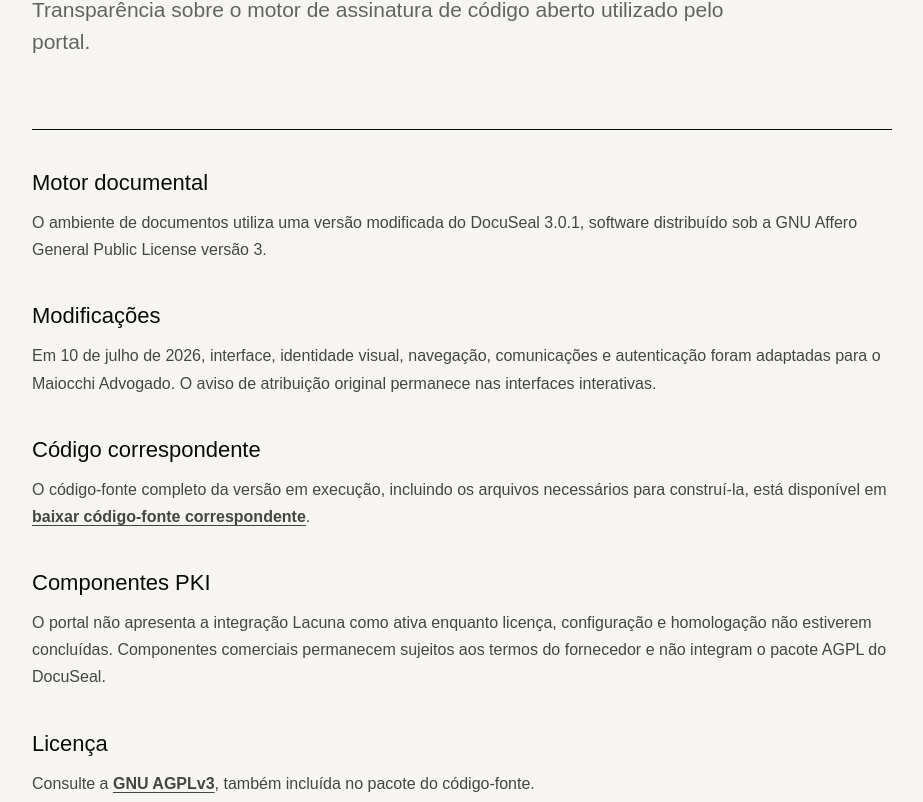
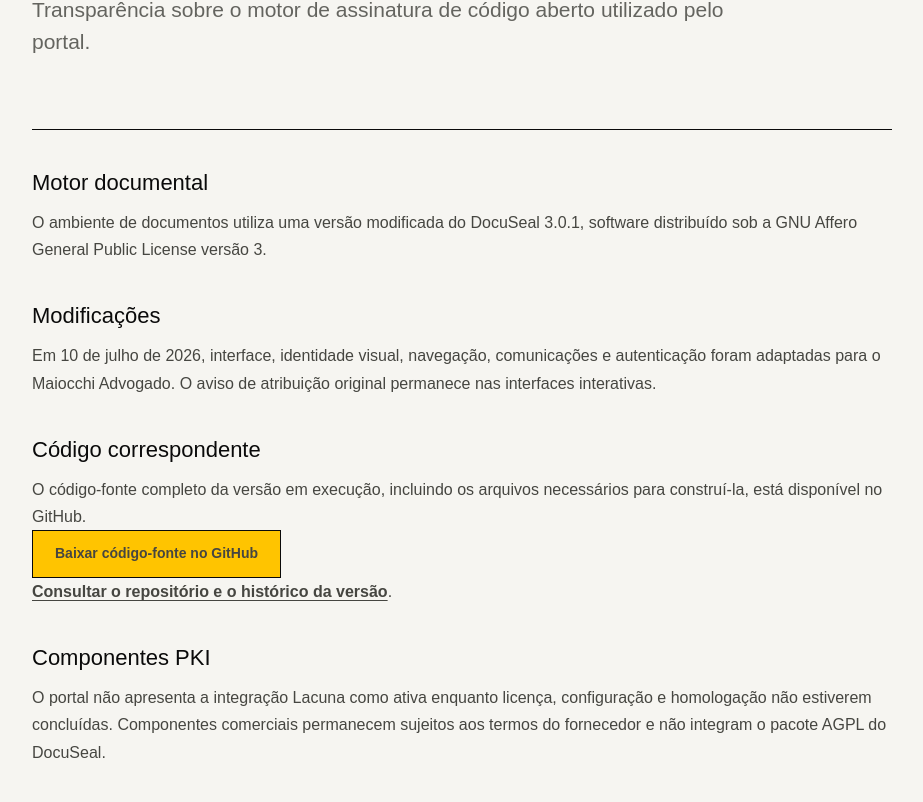
Before and after one commit to rogermaiocchi/maiocchi-assinaturas, a Next.js app: page /codigo-fonte in a window 1280 px wide. Shown: the part 413-1215 px from the top of the page, without its empty margins (178-1101 px from the left). Built offline with nearby package versions, Linux system fonts and the light colour scheme; no server answers.

Commit message:
fix(codigo-fonte): aponta download para release no GitHub

```diff
--- a/app/codigo-fonte/page.tsx
+++ b/app/codigo-fonte/page.tsx
@@ -7,7 +7,9 @@
   return <LegalPage title="Código-fonte e licenças" lead="Transparência sobre o motor de assinatura de código aberto utilizado pelo portal.">
     <h2>Motor documental</h2><p>O ambiente de documentos utiliza uma versão modificada do DocuSeal 3.0.1, software distribuído sob a GNU Affero General Public License versão 3.</p>
     <h2>Modificações</h2><p>Em 10 de julho de 2026, interface, identidade visual, navegação, comunicações e autenticação foram adaptadas para o Maiocchi Advogado. O aviso de atribuição original permanece nas interfaces interativas.</p>
-    <h2>Código correspondente</h2><p>O código-fonte completo da versão em execução, incluindo os arquivos necessários para construí-la, está disponível em <a href="/codigo-fonte/docuseal-maiocchi-3.0.1.tar.gz">baixar código-fonte correspondente</a>.</p>
+    <h2>Código correspondente</h2><p>O código-fonte completo da versão em execução, incluindo os arquivos necessários para construí-la, está disponível no GitHub.</p>
+    <p><a className="button button--yellow" href="https://github.com/rogermaiocchi/maiocchi-assinaturas/archive/refs/tags/portal-v1.2.2.zip">Baixar código-fonte no GitHub</a></p>
+    <p><a href="https://github.com/rogermaiocchi/maiocchi-assinaturas/tree/portal-v1.2.2" target="_blank" rel="noreferrer">Consultar o repositório e o histórico da versão</a>.</p>
     <h2>Componentes PKI</h2><p>O portal não apresenta a integração Lacuna como ativa enquanto licença, configuração e homologação não estiverem concluídas. Componentes comerciais permanecem sujeitos aos termos do fornecedor e não integram o pacote AGPL do DocuSeal.</p>
     <h2>Licença</h2><p>Consulte a <a href="https://www.gnu.org/licenses/agpl-3.0.html" rel="noreferrer" target="_blank">GNU AGPLv3</a>, também incluída no pacote do código-fonte.</p>
   </LegalPage>;
--- a/compose.yml
+++ b/compose.yml
@@ -3,7 +3,7 @@
     build:
       context: .
       dockerfile: Dockerfile
-    image: maiocchi/assinatura-portal:1.2.1
+    image: maiocchi/assinatura-portal:1.2.2
     container_name: assinatura-portal
     restart: unless-stopped
     read_only: true
```
Also changed, not shown: 1 other file (tests, documents, lock files or other folders).
